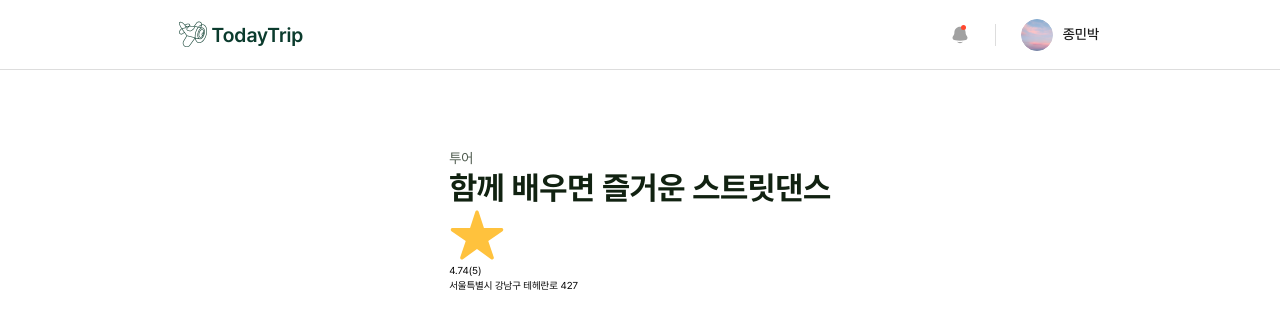
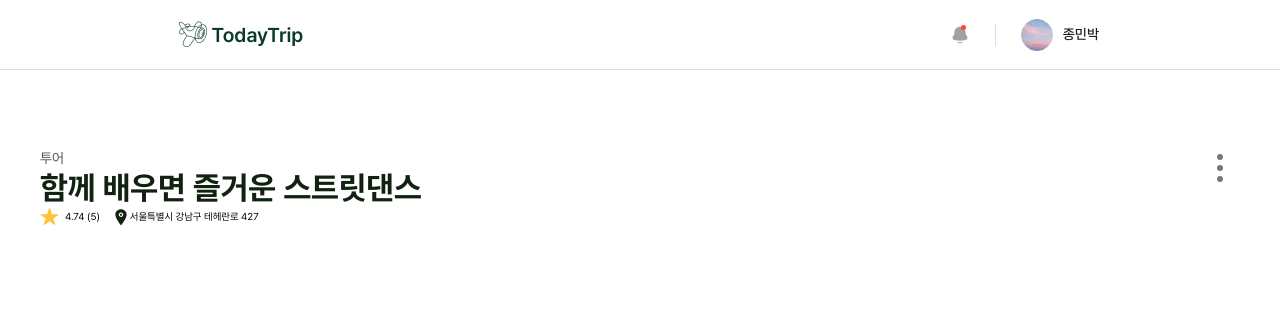
Before and after one commit to TripTripNow/TodayTrip, a Next.js app: page /activities/1 in a window 1280 px wide. Shown: the top 328 px of the page. Built offline with nearby package versions, Linux system fonts and the light colour scheme.

Commit message:
Feat : 헤더 완성 #26

```diff
--- a/src/pages/activities/[id]/Activity.module.css
+++ b/src/pages/activities/[id]/Activity.module.css
@@ -1,14 +1,23 @@
 .wrapper {
   display: flex;
   justify-content: center;
-  padding: 7.8rem 36.1rem;
+}
+
+.container {
+  display: flex;
+  justify-content: center;
+  align-items: center;
+  flex-direction: column;
+  width: 120rem;
 }
 
 .header {
+  position: relative;
+  width: 100%;
   display: flex;
-  flex-direction: column;
   gap: 1rem;
   justify-content: space-between;
+  margin-top: 7.8rem;
 }
 
 .category {
@@ -23,3 +32,63 @@
   font-weight: 700;
   marign-bottom: 0.6rem;
 }
+
+.rating,
+.location {
+  display: flex;
+  align-items: center;
+}
+
+.rating {
+  gap: 0.6rem;
+}
+
+.options {
+  width: 16rem;
+  height: 11.9rem;
+  border: 0.1rem solid var(--grayDD);
+  border-radius: 0.6rem;
+  background-color: var(--whiteFF);
+  position: absolute;
+  top: 4.5rem;
+  right: 1.5rem;
+  z-index: 1;
+  @media mobile {
+    top: 3.5rem;
+    width: 12rem;
+    height: 9.5rem;
+  }
+}
+
+.hr {
+  background: var(--grayDD);
+  height: 0.1rem;
+  border: 0;
+}
+
+.kebabWrapper {
+  width: 4rem;
+  height: 4rem;
+  @media mobile {
+    width: 3.2rem;
+    height: 3.2rem;
+  }
+}
+
+.option {
+  width: 100%;
+  padding: 1.8rem;
+  color: var(--gray4B);
+  text-align: center;
+  font-size: 1.8rem;
+  font-weight: 500;
+  line-height: 2.2rem;
+  @media mobile {
+    font-size: 1.4rem;
+    padding: 1.2rem;
+  }
+}
+
+.option:hover {
+  background-color: var(--greenCE);
+}
--- a/src/pages/activities/[id]/index.tsx
+++ b/src/pages/activities/[id]/index.tsx
@@ -1,5 +1,8 @@
 import styles from './Activity.module.css';
-import StarIcon from '#/icons/icon-yellowStar.svg';
+import StarIcon from '#/icons/icon-star.svg';
+import LocationIcon from '#/icons/icon-location.svg';
+import KebabIcon from '#/icons/icon-kebab.svg';
+import { useState } from 'react';
 interface SubImageUrl {
   id: number;
   imageUrl: string;
@@ -38,28 +41,71 @@ function Activity() {
         imageUrl:
           'https://sprint-fe-project.s3.ap-northeast-2.amazonaws.com/globalnomad/activity_registration_image/b.png',
       },
+      {
+        id: 2,
+        imageUrl:
+          'https://sprint-fe-project.s3.ap-northeast-2.amazonaws.com/globalnomad/activity_registration_image/b.png',
+      },
+      {
+        id: 3,
+        imageUrl:
+          'https://sprint-fe-project.s3.ap-northeast-2.amazonaws.com/globalnomad/activity_registration_image/b.png',
+      },
+      {
+        id: 4,
+        imageUrl:
+          'https://sprint-fe-project.s3.ap-northeast-2.amazonaws.com/globalnomad/activity_registration_image/b.png',
+      },
     ],
     reviewCount: 5,
     rating: 4.74,
     createdAt: '2023-12-31T21:28:50.589Z',
     updatedAt: '2023-12-31T21:28:50.589Z',
   };
+  const [isKebabOpen, setIsKebabOpen] = useState(false);
+  const handleKebabBlur = () => {
+    setTimeout(() => {
+      setIsKebabOpen(false);
+    }, 150);
+  };
+
+  const handleKebabToggle = () => {
+    setIsKebabOpen((prev) => !prev);
+  };
 
   return (
     <div className={styles.wrapper}>
-      <div className={styles.header}>
-        <div>
-          <p className={styles.category}>{data.category}</p>
-          <h1 className={styles.h1}>{data.title}</h1>
+      <div className={styles.container}>
+        <div onBlur={handleKebabBlur} className={styles.header}>
           <div>
-            <p>
-              <StarIcon />
-              {data.rating}({data.reviewCount})
-            </p>
-            <p>{data.address}</p>
+            <p className={styles.category}>{data.category}</p>
+            <h1 className={styles.h1}>{data.title}</h1>
+            <div style={{ display: 'flex', gap: '1.2rem' }}>
+              <p className={styles.rating}>
+                <StarIcon />
+                {data.rating} ({data.reviewCount})
+              </p>
+              <p className={styles.location}>
+                <LocationIcon />
+                {data.address}
+              </p>
+            </div>
+          </div>
+          <div>
+            <button onClick={handleKebabToggle}>
+              <KebabIcon className={styles.kebabWrapper} width={40} height={40} alt="케밥버튼" />
+            </button>
+            {isKebabOpen && (
+              <div className={styles.options}>
+                <button className={styles.option}>수정하기</button>
+                <hr className={styles.hr} />
+                <button className={styles.option}>삭제하기</button>
+              </div>
+            )}
           </div>
         </div>
       </div>
+      <div></div>
     </div>
   );
 }
```
Also changed, not shown: public/icons/icon-location.svg (added).
